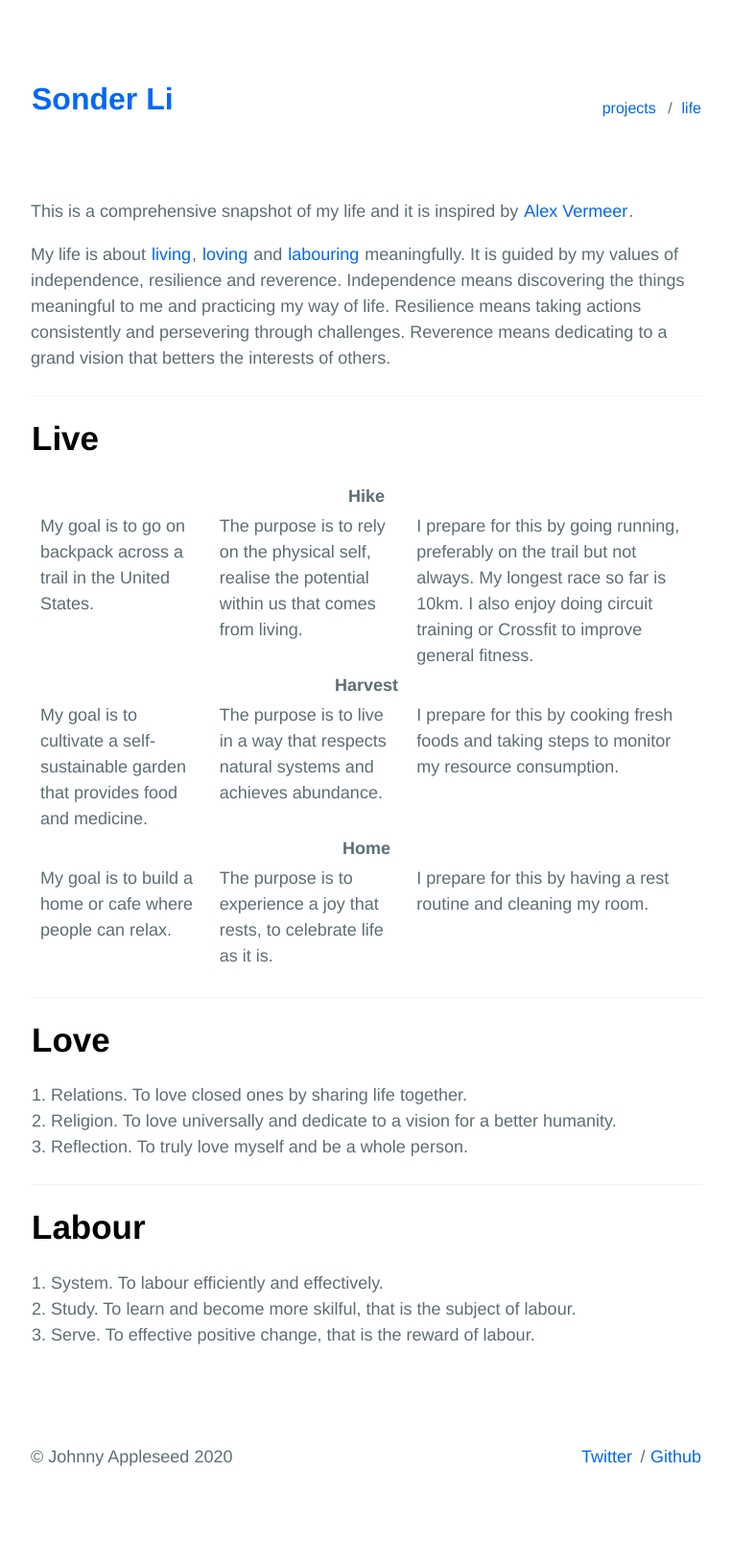
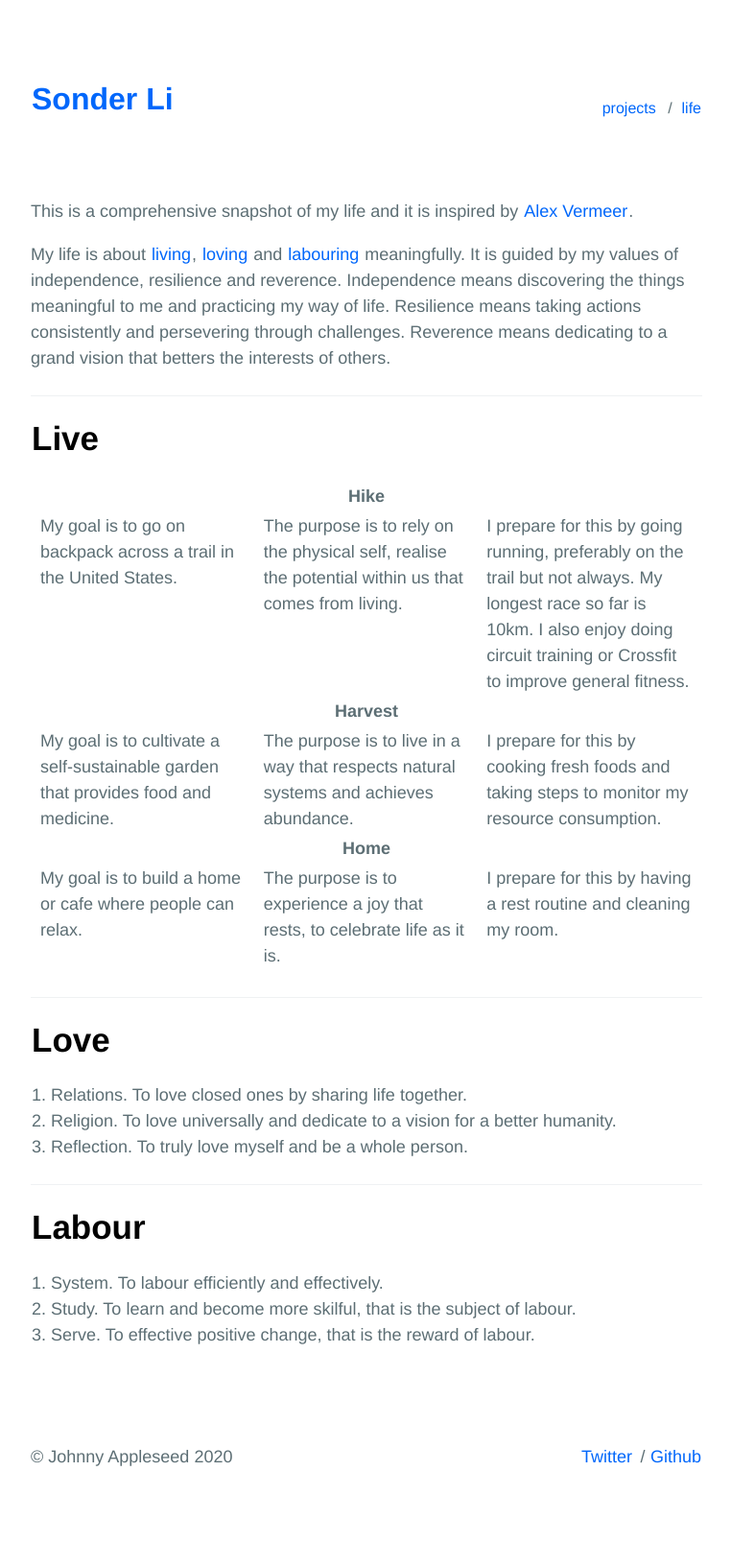
Before and after one commit to sumchuenli/sumchuenli.github.io, a Jekyll site: the page built from _pages/about.md, in a window 1280 px wide. Shown: the whole page at 96% size, without its empty margins (258-1020 px from the left). Built offline with Jekyll 4.4.1, drawn with Linux system fonts in a browser that asks for light colours.

Commit message:
Update _reset.scss

```diff
--- a/_sass/base/_reset.scss
+++ b/_sass/base/_reset.scss
@@ -7,7 +7,9 @@
 td {
   padding:2px 8px 2px 8px;
   vertical-align: top;
+  width: 33.3%;
 }
+
 /* Reset Modified from Normalize.css */
 
 /* Base Reset */
```
